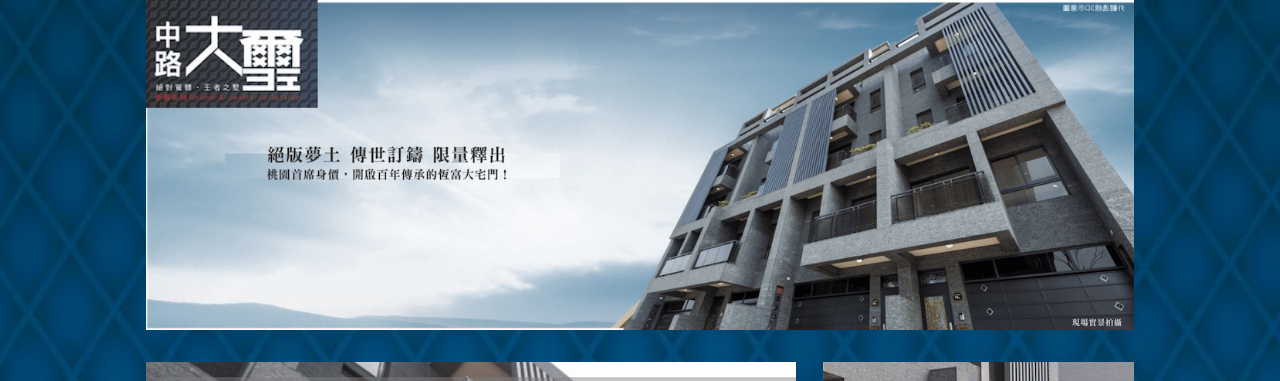
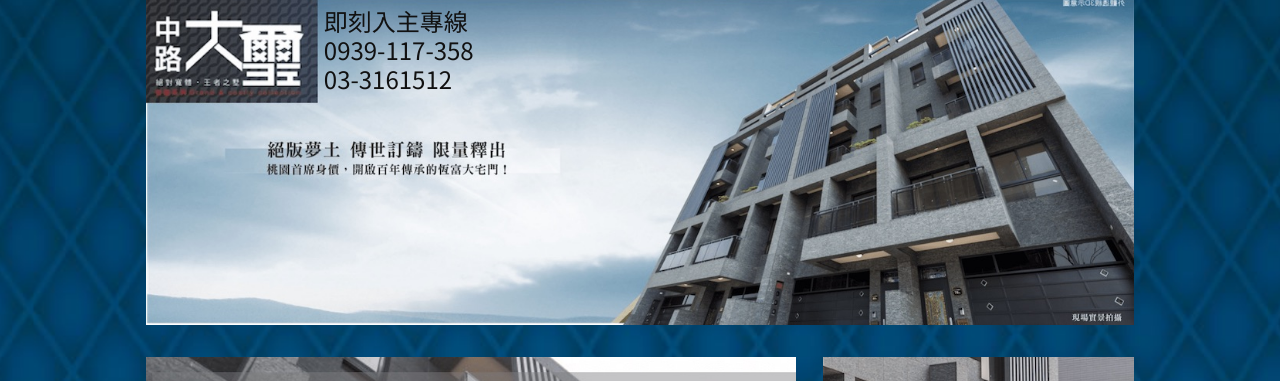
Before and after one commit to UniH/leona, a Gatsby site: page / in a window 1280 px wide. Shown: the top 381 px of the page. Built offline with nearby package versions, Linux system fonts and the light colour scheme; Gatsby itself is replaced by a stand-in of ours; a web font is replaced by a local one.

Commit message:
Update banner text

```diff
--- a/src/pages/index.js
+++ b/src/pages/index.js
@@ -49,7 +49,16 @@ const IndexPage = () => {
   return (
     <Layout>
       <SEO title="Home" keywords={[`gatsby`, `application`, `react`]} />
-      <img src="/img1.jpg" alt="banner" />
+      <section className="banner">
+        <img src="/img1.jpg" alt="banner" />
+        <div className="banner-contact ">
+          即刻入主專線
+          <br />
+          <a href="tel:+886939-117-358">0939-117-358</a>
+          <br />
+          <a href="tel:+8863-3161512">03-3161512</a>
+        </div>
+      </section>
       <div className="section2">
         <div className="columns">
           <div className="column is-8">
--- a/src/styles/custom.scss
+++ b/src/styles/custom.scss
@@ -1,5 +1,51 @@
 * * {
   font-family: 'Noto Sans TC', sans-serif;
+}
+
+.banner {
+  margin-top: -5px;
+  position: relative;
+
+  .banner-contact {
+    font-size: 19px;
+    position: absolute;
+    bottom: 1rem;
+    right: 0;
+    margin: 1em 0;
+    line-height: 1;
+    color: #fff;
+    background-color: rgba(0, 0, 0, 0.5);
+    a {
+      color: #fff;
+    }
+  }
+}
+
+@media screen and (min-width: 768px) {
+  .banner {
+    .banner-contact {
+      font-size: 20px;
+      left: 18%;
+      top: 0;
+      bottom: unset;
+      right: unset;
+      margin: 0.5em 0;
+      background: none;
+      line-height: 1.2;
+      color: #111;
+      a {
+        color: #111;
+      }
+    }
+  }
+}
+
+@media screen and (min-width: 960px) {
+  .banner {
+    .banner-contact {
+      font-size: 24px;
+    }
+  }
 }
 
 .background {
```
